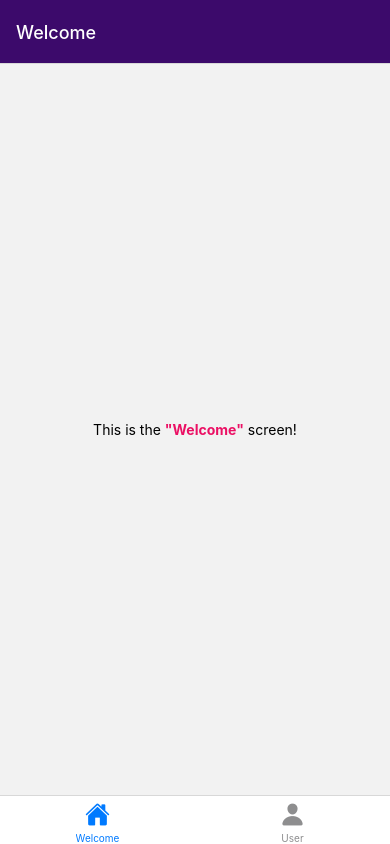
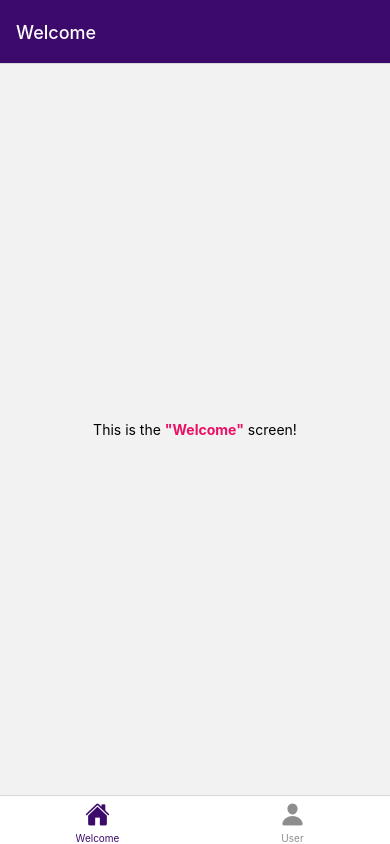
Before and after one commit to Will-Watson/RN-Navigators, a React Native app: screen / in a window 390 px wide. Built offline with nearby package versions, Linux system fonts and the light colour scheme.

Commit message:
feat: more styling added to bottom tabs

```diff
--- a/App.js
+++ b/App.js
@@ -46,6 +46,7 @@ export default function App() {
         screenOptions={{
           headerStyle: { backgroundColor: '#3c0a6b' },
           headerTintColor: '#fff',
+          tabBarActiveTintColor: '#3c0a6b',
         }}
       >
         <BottomTab.Screen
```
